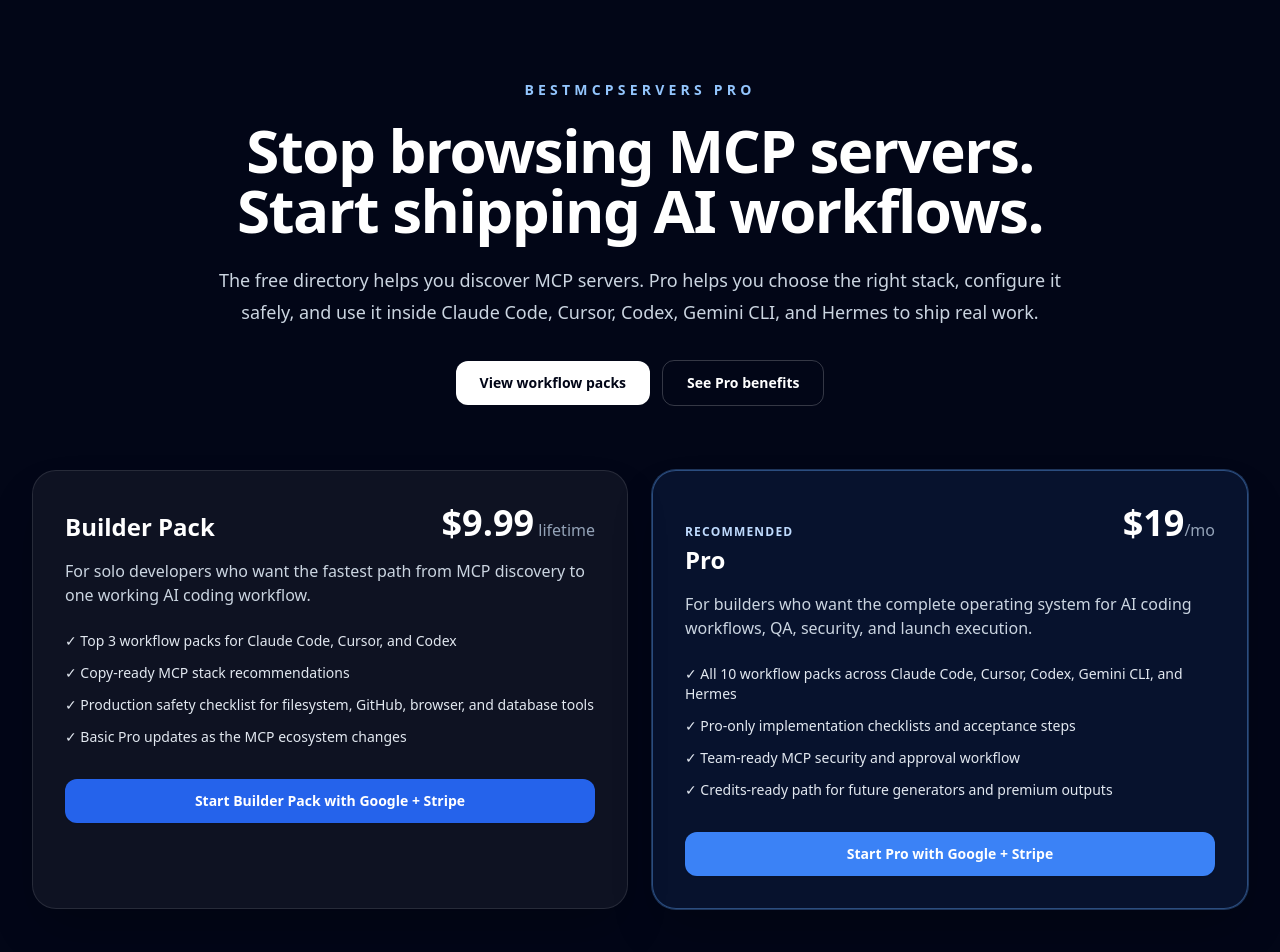
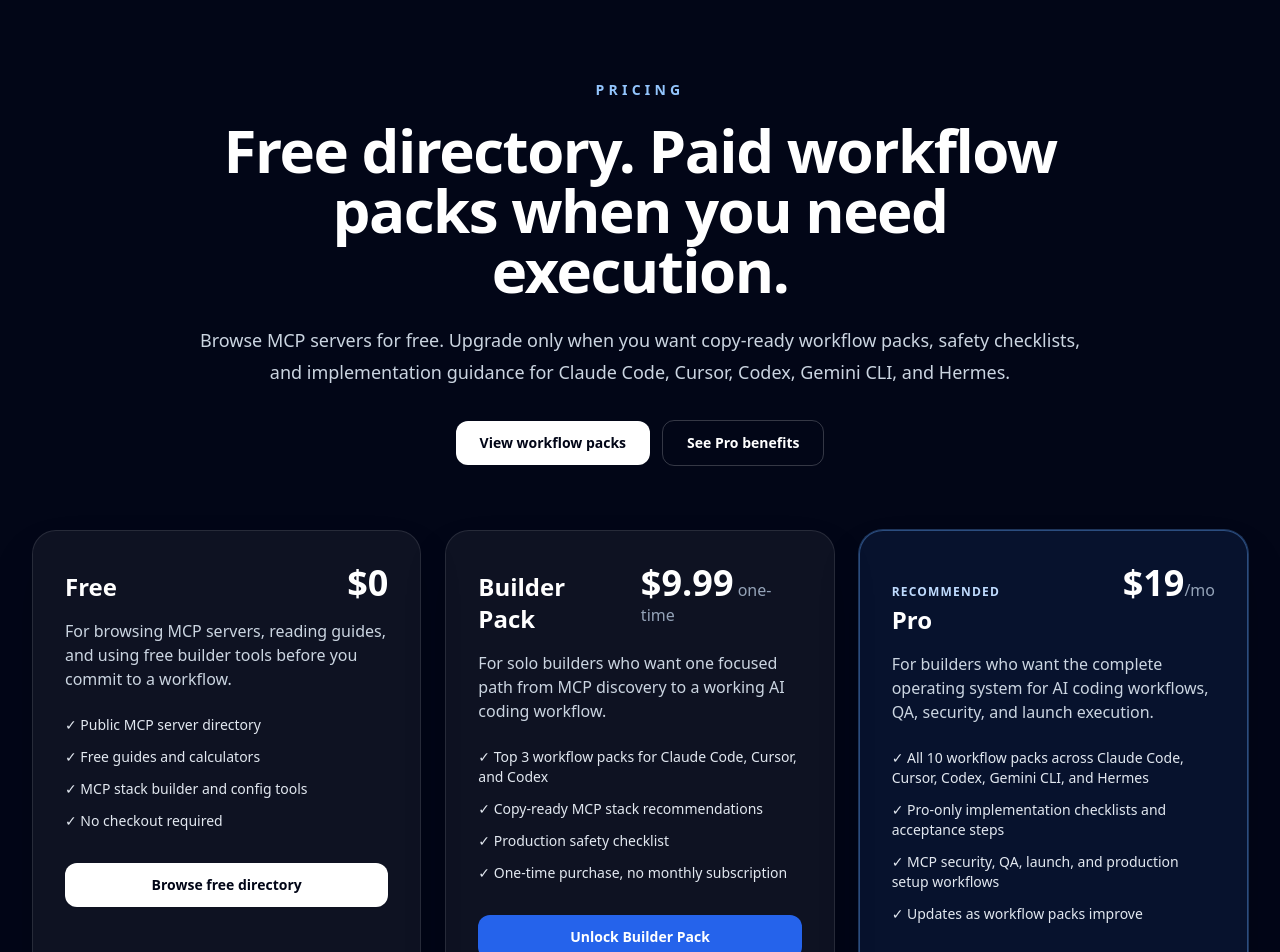
Before and after one commit to xuanlinflow413/mcp-server-directory, a Next.js app: page /pricing in a window 1280 px wide. Shown: the top 952 px of the page. Built offline with nearby package versions, Linux system fonts and the light colour scheme.

Commit message:
fix: simplify pricing model

```diff
--- a/app/pricing/page.tsx
+++ b/app/pricing/page.tsx
@@ -3,8 +3,8 @@ import type { Metadata } from "next";
 import BillingCheckout from "@/components/BillingCheckout";
 import { topLaunchPacks, workflowPacks } from "@/data/workflowPacks";
 
-const title = "BestMCPServers Pro Pricing | MCP Workflow Packs for AI Coding";
-const description = "Upgrade from browsing MCP servers to shipping real AI coding workflows. Get Claude Code, Cursor, Codex, Gemini CLI, and Hermes workflow packs with production-ready MCP stacks.";
+const title = "BestMCPServers Pricing | Free Directory, Builder Pack, and Pro";
+const description = "Choose the BestMCPServers plan that fits your workflow: use the free MCP directory, unlock the Builder Pack for $9.99 one-time, or get Pro for $19/month.";
 
 export const metadata: Metadata = {
   title,
@@ -22,12 +22,12 @@ export const metadata: Metadata = {
 
 const faq = [
   {
-    q: "What am I paying for if the MCP directory is free?",
-    a: "The directory stays free. Pro sells workflow outcomes: repo onboarding, Cursor feature shipping, Codex PR review, secure MCP setup, and copy-ready operating checklists.",
+    q: "What stays free, and what is paid?",
+    a: "The directory, guides, and free tools stay free. Builder Pack is a $9.99 one-time purchase for the top workflow packs. Pro is $19/month for the full workflow library, implementation checklists, and ongoing updates.",
   },
   {
     q: "Do I need a new account?",
-    a: "No. BestMCPServers Pro reuses the existing Google OAuth, session, Stripe Billing, and credits infrastructure.",
+    a: "No. BestMCPServers uses the existing Google sign-in and secure checkout flow. You can browse free pages without paying, then upgrade only when you want a paid workflow pack.",
   },
   {
     q: "Will this lock basic SEO pages?",
@@ -42,10 +42,11 @@ const faq = [
 const jsonLd = {
   "@context": "https://schema.org",
   "@type": "Product",
-  name: "BestMCPServers Pro",
+  name: "BestMCPServers Pricing",
   description,
   brand: { "@type": "Brand", name: "BestMCPServers" },
   offers: [
+    { "@type": "Offer", name: "Free", price: "0", priceCurrency: "USD", availability: "https://schema.org/InStock" },
     { "@type": "Offer", name: "Builder Pack", price: "9.99", priceCurrency: "USD", availability: "https://schema.org/InStock" },
     { "@type": "Offer", name: "Pro", price: "19", priceCurrency: "USD", availability: "https://schema.org/InStock" },
   ],
@@ -58,33 +59,52 @@ export default function PricingPage() {
       <script type="application/ld+json" dangerouslySetInnerHTML={{ __html: JSON.stringify(jsonLd) }} />
       <section className="mx-auto max-w-7xl px-4 py-20 sm:px-6 lg:px-8">
         <div className="mx-auto max-w-4xl text-center">
-          <p className="text-sm font-semibold uppercase tracking-[0.3em] text-blue-300">BestMCPServers Pro</p>
-          <h1 className="mt-5 text-4xl font-bold tracking-tight sm:text-6xl">Stop browsing MCP servers. Start shipping AI workflows.</h1>
-          <p className="mt-6 text-lg leading-8 text-slate-300">The free directory helps you discover MCP servers. Pro helps you choose the right stack, configure it safely, and use it inside Claude Code, Cursor, Codex, Gemini CLI, and Hermes to ship real work.</p>
+          <p className="text-sm font-semibold uppercase tracking-[0.3em] text-blue-300">Pricing</p>
+          <h1 className="mt-5 text-4xl font-bold tracking-tight sm:text-6xl">Free directory. Paid workflow packs when you need execution.</h1>
+          <p className="mt-6 text-lg leading-8 text-slate-300">Browse MCP servers for free. Upgrade only when you want copy-ready workflow packs, safety checklists, and implementation guidance for Claude Code, Cursor, Codex, Gemini CLI, and Hermes.</p>
           <div className="mt-8 flex flex-col items-center justify-center gap-3 sm:flex-row">
             <Link href="/workflows/" className="rounded-xl bg-white px-6 py-3 text-sm font-semibold text-slate-950 hover:bg-slate-100">View workflow packs</Link>
             <Link href="/pro/" className="rounded-xl border border-white/20 px-6 py-3 text-sm font-semibold text-white hover:bg-white/10">See Pro benefits</Link>
           </div>
         </div>
 
-        <div className="mt-16 grid gap-6 lg:grid-cols-2">
+        <div className="mt-16 grid gap-6 lg:grid-cols-3">
           <div className="rounded-3xl border border-white/10 bg-white/5 p-8 shadow-2xl">
-            <div className="flex items-baseline justify-between">
+            <div className="flex items-baseline justify-between gap-4">
+              <h2 className="text-2xl font-bold">Free</h2>
+              <p><span className="text-4xl font-bold">$0</span></p>
+            </div>
+            <p className="mt-4 text-slate-300">For browsing MCP servers, reading guides, and using free builder tools before you commit to a workflow.</p>
+            <ul className="mt-6 space-y-3 text-sm text-slate-200">
+              <li>✓ Public MCP server directory</li>
+              <li>✓ Free guides and calculators</li>
+              <li>✓ MCP stack builder and config tools</li>
+              <li>✓ No checkout required</li>
+            </ul>
+            <div className="mt-8">
+              <Link href="/#servers" className="inline-flex w-full items-center justify-center rounded-xl bg-white px-5 py-3 text-sm font-semibold text-slate-950 shadow-sm transition hover:bg-slate-100">
+                Browse free directory
+              </Link>
+            </div>
+          </div>
+
+          <div className="rounded-3xl border border-white/10 bg-white/5 p-8 shadow-2xl">
+            <div className="flex items-baseline justify-between gap-4">
               <h2 className="text-2xl font-bold">Builder Pack</h2>
-              <p><span className="text-4xl font-bold">$9.99</span><span className="text-slate-400"> lifetime</span></p>
+              <p><span className="text-4xl font-bold">$9.99</span><span className="text-slate-400"> one-time</span></p>
             </div>
-            <p className="mt-4 text-slate-300">For solo developers who want the fastest path from MCP discovery to one working AI coding workflow.</p>
+            <p className="mt-4 text-slate-300">For solo builders who want one focused path from MCP discovery to a working AI coding workflow.</p>
             <ul className="mt-6 space-y-3 text-sm text-slate-200">
               <li>✓ Top 3 workflow packs for Claude Code, Cursor, and Codex</li>
               <li>✓ Copy-ready MCP stack recommendations</li>
-              <li>✓ Production safety checklist for filesystem, GitHub, browser, and database tools</li>
-              <li>✓ Basic Pro updates as the MCP ecosystem changes</li>
+              <li>✓ Production safety checklist</li>
+              <li>✓ One-time purchase, no monthly subscription</li>
             </ul>
-            <div className="mt-8"><BillingCheckout plan="builder" label="Start Builder Pack with Google + Stripe" /></div>
+            <div className="mt-8"><BillingCheckout plan="builder" label="Unlock Builder Pack" /></div>
           </div>
 
           <div className="rounded-3xl border border-blue-400/40 bg-blue-500/10 p-8 shadow-2xl ring-1 ring-blue-400/30">
-            <div className="flex items-baseline justify-between">
+            <div className="flex items-baseline justify-between gap-4">
               <div><p className="text-xs font-bold uppercase tracking-widest text-blue-200">Recommended</p><h2 className="mt-1 text-2xl font-bold">Pro</h2></div>
               <p><span className="text-4xl font-bold">$19</span><span className="text-slate-400">/mo</span></p>
             </div>
@@ -92,10 +112,10 @@ export default function PricingPage() {
             <ul className="mt-6 space-y-3 text-sm text-slate-200">
               <li>✓ All 10 workflow packs across Claude Code, Cursor, Codex, Gemini CLI, and Hermes</li>
               <li>✓ Pro-only implementation checklists and acceptance steps</li>
-              <li>✓ Team-ready MCP security and approval workflow</li>
-              <li>✓ Credits-ready path for future generators and premium outputs</li>
+              <li>✓ MCP security, QA, launch, and production setup workflows</li>
+              <li>✓ Updates as workflow packs improve</li>
             </ul>
-            <div className="mt-8"><BillingCheckout plan="pro" label="Start Pro with Google + Stripe" className="inline-flex w-full items-center justify-center rounded-xl bg-blue-500 px-5 py-3 text-sm font-semibold text-white shadow-sm transition hover:bg-blue-400 disabled:cursor-not-allowed disabled:bg-slate-500" /></div>
+            <div className="mt-8"><BillingCheckout plan="pro" label="Start Pro" className="inline-flex w-full items-center justify-center rounded-xl bg-blue-500 px-5 py-3 text-sm font-semibold text-white shadow-sm transition hover:bg-blue-400 disabled:cursor-not-allowed disabled:bg-slate-500" /></div>
           </div>
         </div>
 
```
